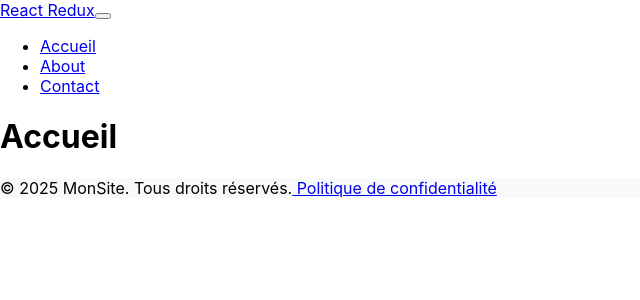
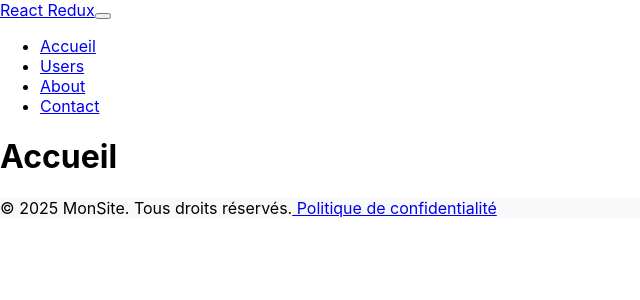
Before and after one commit to rayenhidri27/react-redux, a React (Create React App) app: page / in a window 1280 px wide. Shown: the top 300 px of the page, without its empty margins (0-640 px from the left). Built offline with nearby package versions, Linux system fonts and the light colour scheme.

Commit message:
ajout de rute dynamique

```diff
--- a/src/App.js
+++ b/src/App.js
@@ -3,6 +3,8 @@ import RootLayout from "./RootLayout"; // Import du layout principal
 import Accueil from "./pages/Accueil";
 import Contact from "./pages/Contact";
 import About from "./pages/About";
+import Users from "./components/Users";
+import User from "./components/User";
 
 
 
@@ -15,6 +17,8 @@ const router = createBrowserRouter([
       { index: true, element: <Accueil /> }, // Route d'accueil par défaut
       { path: "about", element: <About /> }, // Route À propos
       { path: "contact", element: <Contact /> }, // Route Contact
+      { path: "users", element: <Users /> }, // Route Contact
+      { path: "users/:id", element: <User /> }, // Route Contact
     ],
   },
 ]);
--- a/src/components/Header.jsx
+++ b/src/components/Header.jsx
@@ -29,6 +29,15 @@ const Header = () => {
                 Accueil
               </NavLink>
             </li>
+            <li className="nav-item">
+              <NavLink
+                className="nav-link me-2"
+                aria-current="page"
+                to="/users"
+              >
+                Users
+              </NavLink>
+            </li>
 
             <li className="nav-item">
               <NavLink
--- /dev/null
+++ b/src/components/User.jsx
@@ -0,0 +1,8 @@
+
+const User = () => {
+  return (
+    <div><h1>User</h1></div>
+  )
+}
+
+export default User
--- /dev/null
+++ b/src/components/Users.jsx
@@ -0,0 +1,7 @@
+const Users = () => {
+  return (
+    <div><h1>Users</h1></div>
+  )
+}
+
+export default Users
```
